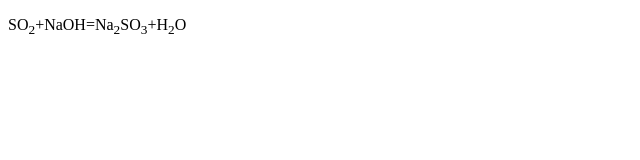
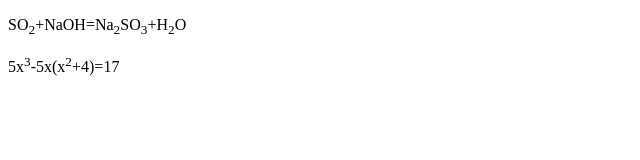
Before and after one commit to Fogaldo/Tkachonak_HomeWork, a plain HTML site: page task2.html in a window 1280 px wide. Shown: the whole page, without its empty margins (0-640 px from the left). Drawn offline with Linux system fonts and the light colour scheme.

Commit message:
Add mathematical equation

```diff
--- a/task2.html
+++ b/task2.html
@@ -9,5 +9,6 @@
 </head>
 <body>
   <p>SO<sub>2</sub>+NaOH=Na<sub>2</sub>SO<sub>3</sub>+H<sub>2</sub>O</p>
+  <p>5x<sup>3</sup>-5x(x<sup>2</sup>+4)=17</p>
 </body>
 </html>
```
